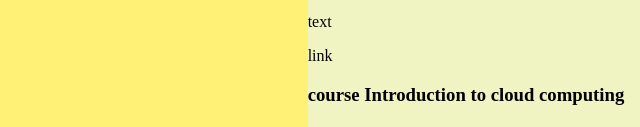
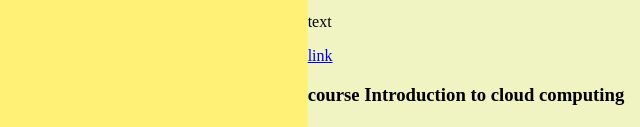
Before and after one commit to nishil3034/Myfile, a plain HTML site: page edx.html in a window 1280 px wide. Shown: the part 666-793 px from the top of the page, 168-808 px from the left. Drawn offline with Linux system fonts and the light colour scheme.

Commit message:
Updated csfbp link
0306 4

```diff
--- a/edx.html
+++ b/edx.html
@@ -95,7 +95,7 @@
       <p>cloud computing</p>
       <p>notes</p>
       <p>text</p>
-      <a hrf="https://drive.google.com/drive/folders/1Z51TLkzilSQUdnkyPbb-si29ZG54Qfji?usp=drive_link">link</a>
+      <a href="https://drive.google.com/drive/folders/1Z51TLkzilSQUdnkyPbb-si29ZG54Qfji?usp=drive_link">link</a>
       <br>
       <h3>course Introduction to cloud computing</h3>
       <p>course structure</p>
```
